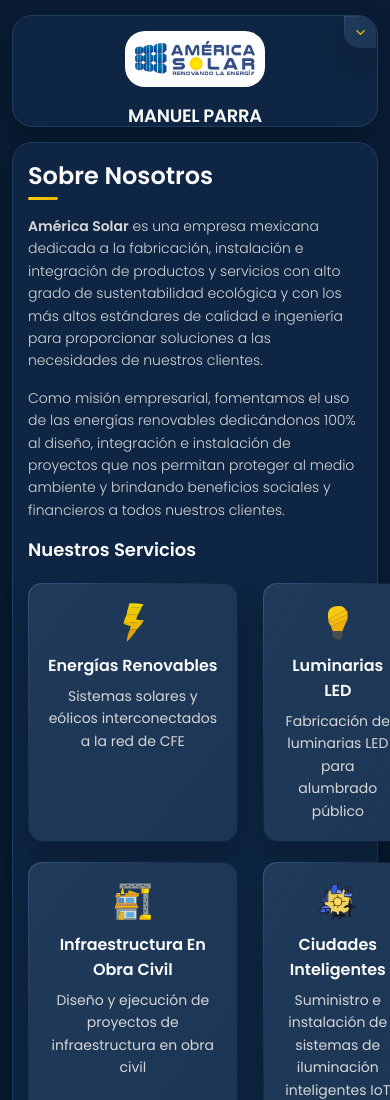
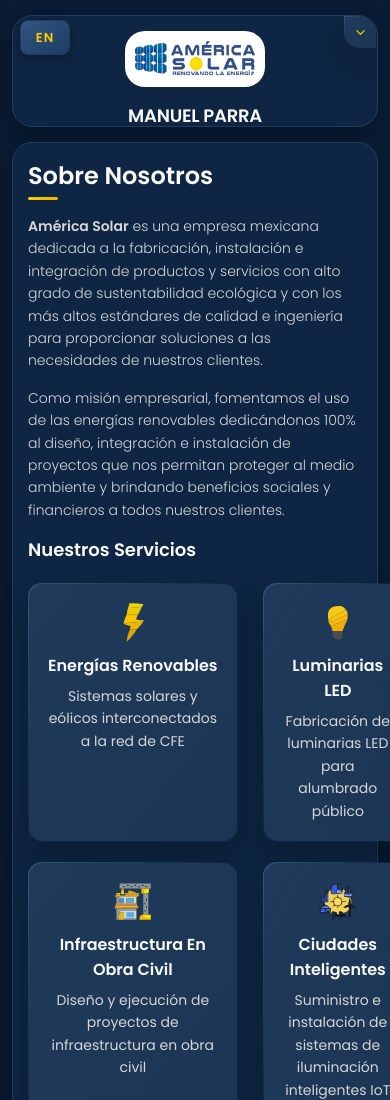
Before and after one commit to edudevats/vcard-americasolar, a plain HTML site: page index.html in a window 390 px wide. Shown: the top 1100 px of the page. Drawn offline with nearby package versions, Linux system fonts and the light colour scheme.

Commit message:
leng botton

```diff
--- a/assets/css/style.css
+++ b/assets/css/style.css
@@ -1917,29 +1917,32 @@ textarea.form-input::-webkit-resizer { display: none; }
     font-size: 25px;
   }
 
-  .language-toggle {
-    margin-top: 12px;
-  }
-
-  .lang-btn {
-    width: 50px;
-    height: 35px;
-    font-size: 12px;
-    padding: 8px;
+  .language-toggle-fixed {
+    top: 15px;
+    left: 15px;
+  }
+
+  .lang-btn-fixed {
+    min-width: 45px;
+    height: 32px;
+    font-size: 11px;
+    padding: 6px 10px;
   }
 }
 
 
 /*-----------------------------------*\
-  #LANGUAGE TOGGLE BUTTON
+  #LANGUAGE TOGGLE BUTTON - FIXED POSITION
 \*-----------------------------------*/
 
-.language-toggle {
-  margin-top: 15px;
-  padding: 0 15px;
-}
-
-.lang-btn {
+.language-toggle-fixed {
+  position: fixed;
+  top: 20px;
+  left: 20px;
+  z-index: 1000;
+}
+
+.lang-btn-fixed {
   background: var(--bg-gradient-onyx);
   border: 1px solid var(--jet);
   border-radius: 8px;
@@ -1948,25 +1951,26 @@ textarea.form-input::-webkit-resizer { display: none; }
   display: flex;
   align-items: center;
   justify-content: center;
-  padding: 10px;
-  width: 60px;
-  height: 40px;
-  margin: 0 auto;
+  padding: 8px 12px;
+  min-width: 50px;
+  height: 35px;
   font-family: var(--ff-poppins);
   font-size: var(--fs-7);
-  font-weight: var(--fw-500);
+  font-weight: var(--fw-600);
   transition: var(--transition-1);
   letter-spacing: 1px;
-}
-
-.lang-btn:hover {
+  box-shadow: 0 2px 8px hsla(0, 0%, 0%, 0.3);
+}
+
+.lang-btn-fixed:hover {
   background: var(--bg-gradient-yellow-1);
   border-color: var(--orange-yellow-crayola);
   color: var(--smoky-black);
   transform: scale(1.05);
-}
-
-.lang-btn:active {
+  box-shadow: 0 4px 12px hsla(48, 100%, 50%, 0.3);
+}
+
+.lang-btn-fixed:active {
   transform: scale(0.95);
 }
 
--- a/index.html
+++ b/index.html
@@ -26,6 +26,13 @@
 </head>
 
 <body>
+
+  <!-- Language Toggle Button - Fixed Position Top Left -->
+  <div class="language-toggle-fixed">
+    <button class="lang-btn-fixed" id="languageToggle">
+      <span class="lang-text">EN</span>
+    </button>
+  </div>
 
   <!--
     - #MAIN
@@ -56,13 +63,6 @@
 
           <ion-icon name="chevron-down"></ion-icon>
         </button>
-
-        <!-- Language Toggle Button -->
-        <div class="language-toggle">
-          <button class="lang-btn" id="languageToggle">
-            <span class="lang-text">EN</span>
-          </button>
-        </div>
 
       </div>
 
```
